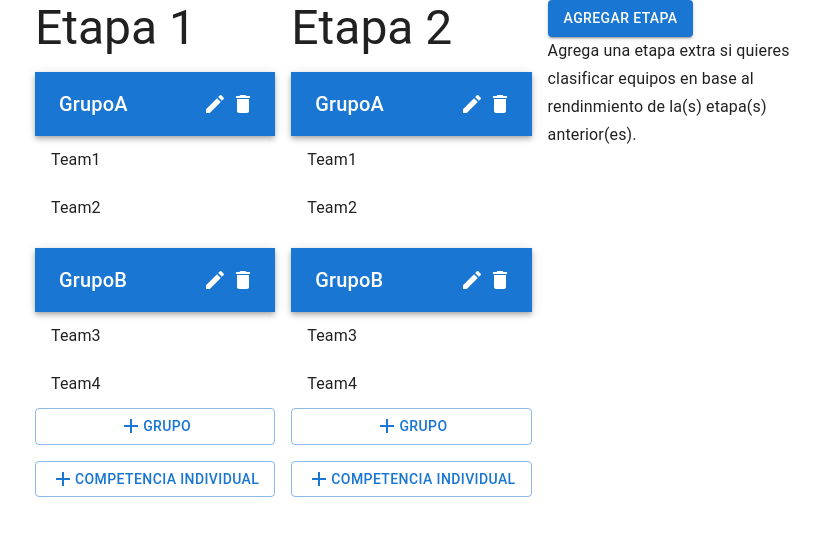
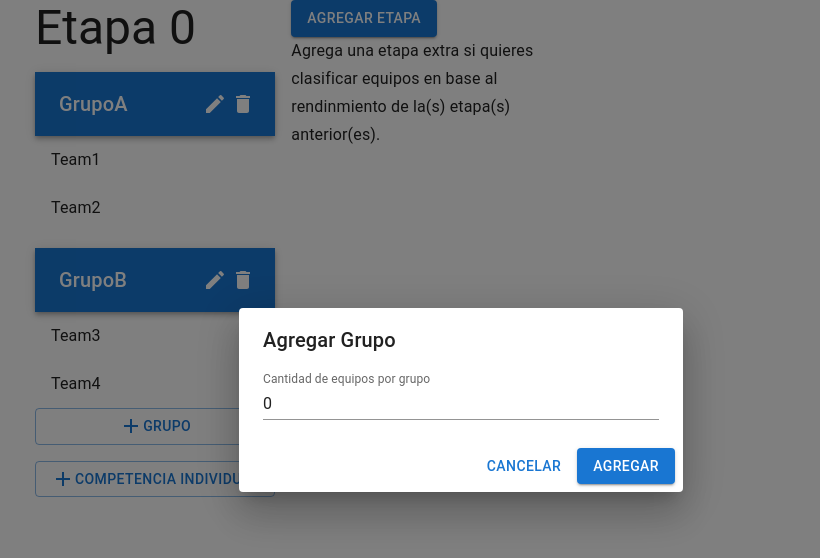
Before and after one commit to AlfredoChusgo/tournament_manager, a React (Create React App) app: page /clasification-view in a window 1280 px wide. Both pictures are taken after a click on the button "GRUPO". Shown: the top 558 px of the page, without its empty margins (179-999 px from the left). Built offline with nearby package versions, Linux system fonts and the light colour scheme.

Commit message:
added add grupo dualog , added lugarvacio

```diff
--- a/package.json
+++ b/package.json
@@ -7,6 +7,7 @@
     "@emotion/styled": "^11.10.5",
     "@mui/icons-material": "^5.11.0",
     "@mui/material": "^5.11.6",
+    "@redux-devtools/extension": "^3.2.5",
     "@reduxjs/toolkit": "^1.9.1",
     "@testing-library/jest-dom": "^5.16.5",
     "@testing-library/react": "^13.4.0",
--- a/src/app/store.js
+++ b/src/app/store.js
@@ -1,10 +1,12 @@
 import { configureStore } from '@reduxjs/toolkit';
 import counterReducer from '../features/counter/counterSlice';
 import clasificacionReducer from '../features/clasificacion/clasificacion_slice'
+import { devToolsEnhancer } from '@redux-devtools/extension';
 
 export const store = configureStore({
   reducer: {
     counter: counterReducer,
     clasificacion: clasificacionReducer,
   },
-});
+
+},devToolsEnhancer());
--- a/src/features/clasificacion/clasificacion_slice.js
+++ b/src/features/clasificacion/clasificacion_slice.js
@@ -1,5 +1,6 @@
 import { createSlice } from '@reduxjs/toolkit';
 import { v4 as uuid } from 'uuid';
+import { useTranslation } from 'react-i18next';
 
 const objetoEtapaList = [
     {
@@ -29,8 +30,9 @@ const objetoEtapaList = [
 ];
 
 const initialState = {
-    etapas: [{ id: 0, nombre: "Etapa 1", objetoEtapaList: objetoEtapaList },
-    { id: 1, nombre: "Etapa 2", objetoEtapaList: objetoEtapaList }
+    etapas: [
+        { id: 0, nombre: "Etapa 0", objetoEtapaList: objetoEtapaList },
+    //{ id: 1, nombre: "Etapa 1", objetoEtapaList: objetoEtapaList }
 
     ],
 };
@@ -47,9 +49,9 @@ export const clasificacionSlice = createSlice(
             agregarObjetoEtapa: (state, action) => {
                 //agregarObjetoEtapa (idEtapa,tipoObjetoEtapa,nombreObjetoEtapa)
                 let { idEtapa, objetoEtapa } = action.payload;
-                let { tipo } = objetoEtapa;
+                let { tipo,cantidadEquipos } = objetoEtapa;
 
-                let etapa = state.etapas.find(e => e.id = idEtapa);
+                let etapa = state.etapas.find(e => e.id == idEtapa);
 
                 if (etapa == null) {
                     throw new Error("Etapa not found");
@@ -57,7 +59,16 @@ export const clasificacionSlice = createSlice(
 
                 if (tipo = 'grupo') {
                     let id = etapa.objetoEtapaList.length;
-                    etapa.objetoEtapaList.push({ id, nombre: `Grupo ${id}`, tipo: "grupo", listaEquipos: [] });
+
+                    let listaEquipos = [];
+                    for (let index = 0; index < cantidadEquipos; index++) {
+                        let uidd = uuid();
+                        listaEquipos.push({id:uidd})
+                    }
+
+                    let newGrupo = { id, nombre: `Grupo ${id}`, tipo: "grupo", listaEquipos: listaEquipos };
+
+                    etapa.objetoEtapaList.push(newGrupo);
                 }
 
             },
--- a/src/features/clasificacion/clasificacion_view.js
+++ b/src/features/clasificacion/clasificacion_view.js
@@ -14,7 +14,7 @@ function ClasificacionView() {
   const etapas = useSelector(selectEtapas);
 
   const etapasView = etapas.map(e => <Grid item><Etapa key={e.id} etapa={e}></Etapa>
-    <AgregarObjetoEtapaView></AgregarObjetoEtapaView></Grid>);
+    <AgregarObjetoEtapaView etapaId={e.id}></AgregarObjetoEtapaView></Grid>);
   return (
     <React.Fragment>
       <CssBaseline />
--- a/src/features/clasificacion/components/agregar_objeto_etapa_view.js
+++ b/src/features/clasificacion/components/agregar_objeto_etapa_view.js
@@ -4,13 +4,35 @@ import Stack from '@mui/material/Stack';
 import Button from '@mui/material/Button';
 import { useTranslation } from 'react-i18next';
 import AddIcon from '@mui/icons-material/Add';
+import AgregarGrupoDialog from '../dialogs/agregar_grupo_dialog';
 
-function AgregarObjetoEtapaView() {
+function AgregarObjetoEtapaView({etapaId}) {
   const { t, i18n } = useTranslation();
+  const [open, setOpen] = React.useState(false);
+
+  const handleClickOpen = () => {
+    setOpen(true);
+  };
+
+  const handleClose = (value) => {
+    setOpen(false);
+    //setSelectedValue(value);
+  };
+
   return (<Stack spacing={2}>
-    <Button variant="outlined">
-      <AddIcon></AddIcon>{t('grupo')}</Button>
-    <Button variant="outlined"><AddIcon></AddIcon>{t('clasificacionIndividual')}</Button>
+    <Button variant="outlined" onClick={handleClickOpen}>
+      <AddIcon></AddIcon>{t('grupo')}
+    </Button>
+    <Button variant="outlined" >
+      <AddIcon></AddIcon>{t('clasificacionIndividual')}
+    </Button>
+
+    <AgregarGrupoDialog
+        etapaId={etapaId}
+        open={open}
+        onClose={handleClose}
+      />
+
   </Stack>);
 }
 
--- a/src/features/clasificacion/components/objeto_etapa_grupo_view.js
+++ b/src/features/clasificacion/components/objeto_etapa_grupo_view.js
@@ -15,6 +15,7 @@ import List from '@mui/material/List';
 import ListItem from '@mui/material/ListItem';
 import ListItemButton from '@mui/material/ListItemButton';
 import ListItemText from '@mui/material/ListItemText';
+import { useTranslation } from 'react-i18next';
 
 const StyledToolbar = styled(Toolbar)(({ theme }) => ({
     alignItems: 'flex-start',
@@ -22,32 +23,24 @@ const StyledToolbar = styled(Toolbar)(({ theme }) => ({
     paddingBottom: theme.spacing(2),
     paddingRight: theme.spacing(0),
     '@media all': {
-        minHeight: 50,
+        minHeight: 30,
     },
 }));
 
-function ObjetoEtapaGrupoView({ name,listaEquipos = [] }) {
-    const listaEquiposView = listaEquipos.map(e=>
-            <ListItem key={e.id} sx={{p:0}}>
-                <ListItemButton>
-                <ListItemText key={e.id}
-                    primary={e.nombreEquipo}
+function ObjetoEtapaGrupoView({ name, listaEquipos = [] }) {
+    const { t, i18n } = useTranslation();
+    const listaEquiposView = listaEquipos.map(e => {
+        let name = e.nombreEquipo ?? t("lugarVacio").toUpperCase();
+        let textColor = e.nombreEquipo!=null ? {}: {color:'error.dark'};
+        return <ListItem key={e.id} sx={{ p: 0 }}>
+            <ListItemButton>
+                <ListItemText sx={textColor} key={e.id}
+                    primary={name}
                 />
-                </ListItemButton>
-            </ListItem>,
-        );
-    // return (<Box sx={{ flexGrow: 1 }}>
-    //     <AppBar sx={{background:'green'}}position="static">
-    //         <StyledToolbar>
-    //             <Typography variant="h6" color="inherit" component="div">
-    //                 {name}
-    //             </Typography>
-    //             <IconButton sx={{flexGrow:1, alignSelf:'flex-end'}} size="large" edge="end">
-    //                 <Close />
-    //             </IconButton>
-    //         </StyledToolbar>
-    //     </AppBar>
-    // </Box>);
+            </ListItemButton>
+        </ListItem>
+    }
+    );
     return (
         <Box>
             <AppBar position="static">
--- /dev/null
+++ b/src/features/clasificacion/dialogs/agregar_grupo_dialog.js
@@ -0,0 +1,60 @@
+import * as React from 'react';
+import PropTypes from 'prop-types';
+import Button from '@mui/material/Button';
+import DialogTitle from '@mui/material/DialogTitle';
+import Dialog from '@mui/material/Dialog';
+import DialogContent from '@mui/material/DialogContent';
+import DialogContentText from '@mui/material/DialogContentText';
+import DialogActions from '@mui/material/DialogActions';
+import { useTranslation } from 'react-i18next';
+import TextField from '@mui/material/TextField';
+import { agregarObjetoEtapa } from '../clasificacion_slice';
+import { useSelector, useDispatch } from 'react-redux';
+
+function AgregarGrupoDialog(props) {
+  const { onClose, selectedValue, open, etapaId } = props;
+  const dispatch = useDispatch();
+  const { t, i18n } = useTranslation();
+  const [cantidadEquipos,setcantidadEquipos] = React.useState(0);
+
+  const handleClose = () => {
+    onClose();
+    setcantidadEquipos(0);
+  };
+  const handleAgregar = () => {
+    //onClose();
+    dispatch(agregarObjetoEtapa({idEtapa:etapaId,objetoEtapa:{tipo:'grupo',cantidadEquipos:cantidadEquipos}}))
+    setcantidadEquipos(0);
+    onClose();
+
+  };
+
+  return (
+    <Dialog
+    //sx={{ '& .MuiDialog-paper': { width: '50%', maxHeight: 435 } }} maxWidth="xs"
+    onClose={handleClose} open={open}
+    fullWidth={true} maxWidth='xs'
+    >
+      <DialogTitle>{t('agregarGrupo')}</DialogTitle>
+
+      <DialogContent>
+        <TextField type='number' fullWidth id="outlined-basic"
+        value={cantidadEquipos}
+        onChange={(event)=>setcantidadEquipos(event.target.value)}
+        label={t('cantidadEquipoGrupo')} variant="standard" />
+      </DialogContent>
+      <DialogActions>
+        <Button onClick={handleClose}>{t('cancelar')}</Button>
+        <Button onClick={handleAgregar} variant='contained'>{t('agregar')}</Button>
+      </DialogActions>
+    </Dialog>
+  );
+}
+
+AgregarGrupoDialog.propTypes = {
+  onClose: PropTypes.func.isRequired,
+  open: PropTypes.bool.isRequired,
+  //selectedValue: PropTypes.string.isRequired,
+};
+
+export default AgregarGrupoDialog;
--- /dev/null
+++ b/src/features/theme/theme.js
@@ -0,0 +1,26 @@
+import * as React from 'react';
+import { createTheme, ThemeProvider } from '@mui/material/styles';
+import { purple } from '@mui/material/colors';
+import Button from '@mui/material/Button';
+
+const theme = createTheme({
+  palette: {
+    primary: {
+      // Purple and green play nicely together.
+      main: purple[500],
+    },
+    secondary: {
+      // This is green.A700 as hex.
+      main: '#11cb5f',
+    },
+  },
+});
+
+export default function Palette() {
+  return (
+    <ThemeProvider theme={theme}>
+      <Button>Primary</Button>
+      <Button color="secondary">Secondary</Button>
+    </ThemeProvider>
+  );
+}
--- a/src/i18n.js
+++ b/src/i18n.js
@@ -17,7 +17,12 @@ const resources = {
       "clasificacion":"Clasificación",
       "clasificacionIndividual":"Competencia individual",
       "agregarEtapa":"Agregar etapa",
-      "agregarEtapaDescripcion":"Agrega una etapa extra si quieres clasificar equipos en base al rendinmiento de la(s) etapa(s) anterior(es)."
+      "agregarEtapaDescripcion":"Agrega una etapa extra si quieres clasificar equipos en base al rendinmiento de la(s) etapa(s) anterior(es).",
+      "agregarGrupo":"Agregar Grupo",
+      "cantidadEquipoGrupo":"Cantidad de equipos por grupo",
+      "agregar":"Agregar",
+      "cancelar":"Cancelar",
+      "lugarVacio":"lugar vacio"
     },
   }
 };
```
Also changed, not shown: 1 other file (tests, documents, lock files or other folders).
